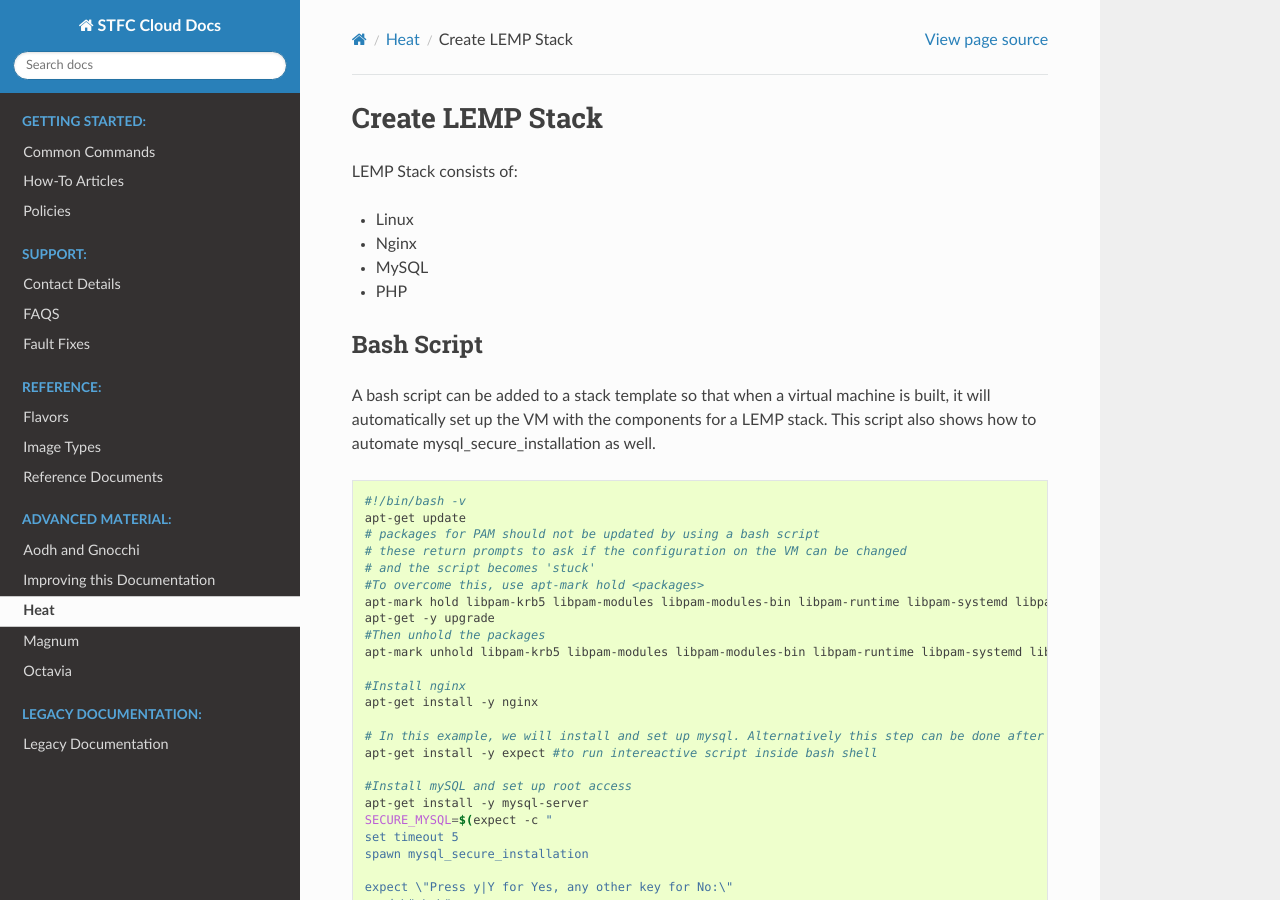
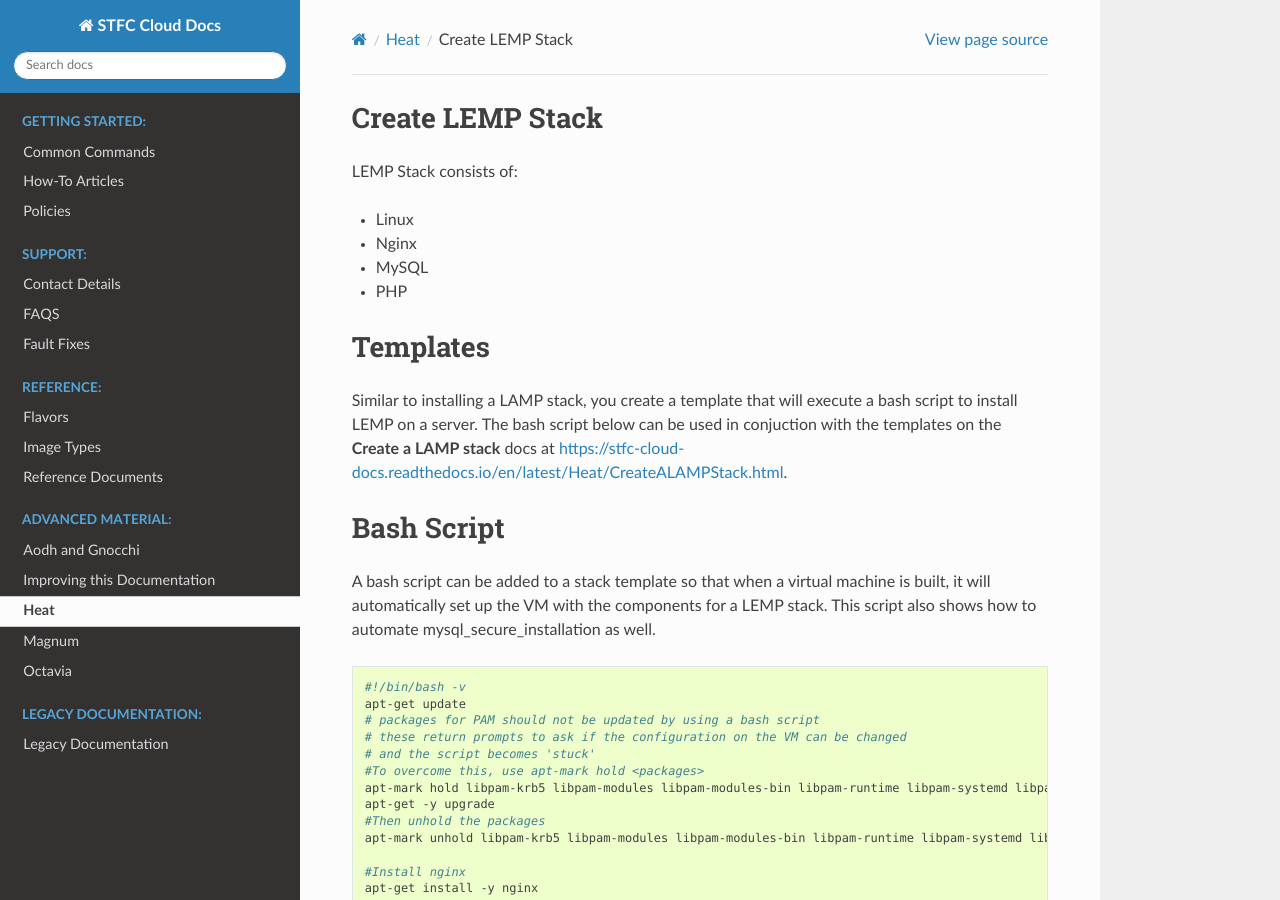
Before and after one commit to stfc/cloud-docs, a Sphinx documentation site: the page built from source/Heat/CreateALEMPStack.rst, in a window 1280 px wide and 900 px high. Built offline with Sphinx 7.4.7 and the Read the Docs theme 2.0.0, drawn with Linux system fonts in a browser that asks for light colours.

Commit message:
Cross-link LAMP and LEMP

```diff
--- a/source/Heat/CreateALEMPStack.rst
+++ b/source/Heat/CreateALEMPStack.rst
@@ -9,7 +9,14 @@ LEMP Stack consists of:
 - MySQL
 - PHP
 
+#########
+Templates
+#########
 
+Similar to installing a LAMP stack, you create a template that will execute a bash script to install LEMP on a server. The bash script below can be used in conjuction with the templates on the **Create a LAMP stack** docs at https://stfc-cloud-docs.readthedocs.io/en/latest/Heat/CreateALAMPStack.html.
+
+
+###########
 Bash Script
 ###########
 
```
